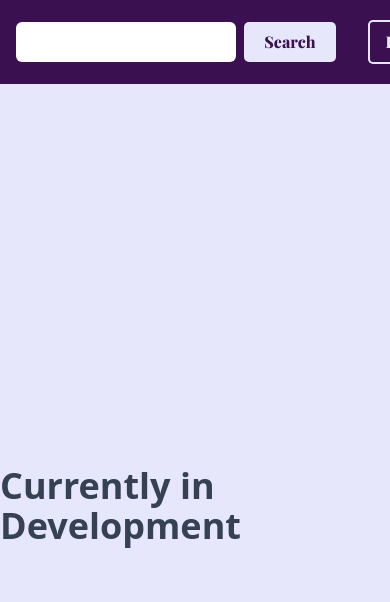
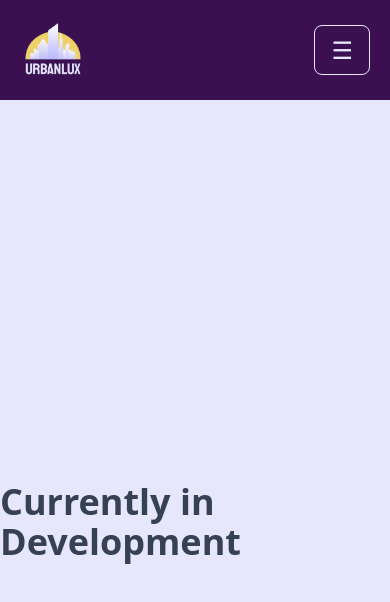
Before and after one commit to jeetchauhan123/UrbanLUX, a React (Vite) app in the folder frontend/: page /product/sales in a window 390 px wide. Shown: the top 602 px of the page. Built offline with nearby package versions, Linux system fonts and the light colour scheme; a web font is replaced by a local one.

Commit message:
Update Navbar.jsx

```diff
--- a/frontend/src/pages/components/Navbar.jsx
+++ b/frontend/src/pages/components/Navbar.jsx
@@ -47,7 +47,23 @@ const Navbar = () => {
 
     return (
         <div>
-            <nav className=" h-[10vh] w-full bg-[#3a1051] flex justify-center items-center">
+            {/* navbar */}
+            <nav className="flex flex-row justify-between w-[100vw] sm:hidden bg-[#3a1051]">
+                <div className="flex flex-row  justify-center items-center h-full gap-3 rounded-[5px] ">
+                    <NavLink to={"/home"} className="">
+                        <img
+                            src="/./logo/light-nobg.png"
+                            alt="Dark"
+                            className="h-15 rounded-[5px] m-5"
+                        />
+                    </NavLink>
+                    {/* <img src="./logo/image-Photoroom (1).png" alt="" /> */}
+                </div>
+                <button className="mx-5 my-auto px-4 py-2 text-2xl text-[#e7e7fc] border rounded-lg">☰</button>
+            </nav>
+
+            {/* tab/laptop view */}
+            <nav className=" h-[10vh] w-full bg-[#3a1051] hidden sm:flex justify-center items-center">
                 <div className="w-11/12 flex justify-between items-center">
                     {/* logo icon */}
                     <div className="flex items-center h-full gap-3 rounded-[5px] ">
@@ -55,15 +71,15 @@ const Navbar = () => {
                             <img
                                 src="/./logo/light-nobg.png"
                                 alt="Light_Close"
-                                className="h-18 rounded-[5px]"
+                                className="h-15 lg:h-18 rounded-[5px]"
                             />
                         </NavLink>
                         {/* <img src="./logo/image-Photoroom (1).png" alt="" /> */}
                     </div>
 
                     {/* navigation links */}
-                    <div className="hidden md:flex lighttxt h-10/12">
-                        <ul className="font2 flex gap-5 text-[1.5rem] justify-center items-center h-full">
+                    <div className="hidden sm:flex lighttxt h-10/12">
+                        <ul className="font2 flex gap-3 lg:gap-5 text-[1.3rem] md:text-[1.3rem] lg:text-[1.5rem] justify-center items-center h-full">
                             <li className="relative h-full">
                                 <NavLink to="/product/category">
                                     <span className="navhovercox py-5">Categories</span>
@@ -79,11 +95,11 @@ const Navbar = () => {
                                     <span className="navhovercox py-5">Trending</span>
                                 </NavLink>
                             </li>
-                            <li className="relative h-full">
+                            {/* <li className="relative h-full">
                                 <NavLink to="/product/sales">
                                     <span className="navhovercox py-5">Sales</span>
                                 </NavLink>
-                            </li>
+                            </li> */}
                             <li className="relative h-full">
                                 <NavLink to="/about">
                                     <span className="navhovercox py-5">About</span>
@@ -93,30 +109,30 @@ const Navbar = () => {
                     </div>
 
                     {/* search bar */}
-                    <div className="flex flex-row items-center font2 gap-2">
+                    <div className="flex flex-row items-center font2 gap-0 lg:gap-2">
                         <input
                             type="text"
                             name="search"
                             id="search"
-                            className="bg-white rounded-md h-10 w-55"
+                            className="bg-white rounded-md h-8 lg:h-10 w-30 lg:w-50 py-2 px-2 hidden md:block text-sm"
                         />
                         <button
                             type="button"
-                            className="text-[#3a1051] bg-[#e7e7fc] px-5 py-2 rounded-[5px] font-extrabold cursor-pointer hover:bg-[#d8d8f9]"
+                            className="text-[#3a1051] bg-[#e7e7fc] px-2 py-1.5 lg:px-5 lg:py-2 rounded-[5px] font-extrabold cursor-pointer hover:bg-[#d8d8f9] hidden md:block text-sm "
                         >
                             Search
                         </button>
                     </div>
 
                     {/* wishlist and cart icons and authentication button */}
-                    <div className="flex flex-row items-center font2 gap-4">
+                    <div className="flex flex-row items-center font2 gap-2 md:gap-2 lg:gap-4">
                         {/* wishlist icon */}
                         <NavLink to="/wishlist">
                             <img
                                 src="/./wishlist.png"
                                 alt=""
                                 title="Wishlist"
-                                className="h-8 w-8 cursor-pointer hover:scale-110 transition-transform duration-200"
+                                className="h-7 w-7 md:h-7 md:w-7 lg:h-8 lg:w-8 cursor-pointer hover:scale-110 transition-transform duration-200"
                             />
                         </NavLink>
                         {/* cart icon */}
@@ -125,7 +141,7 @@ const Navbar = () => {
                                 src="/./cart.png"
                                 alt="Cart"
                                 title="Cart"
-                                className="h-8 w-8 cursor-pointer hover:scale-110 transition-transform duration-200"
+                                className="h-7 w-7 md:h-7 md:w-7 lg:h-8 lg:w-8 cursor-pointer hover:scale-110 transition-transform duration-200"
                             />
                         </NavLink>
 
@@ -135,7 +151,7 @@ const Navbar = () => {
                                 <>
                                     <button
                                         onClick={() => navigate("/log-in")}
-                                        className="border-2 border-[#e7e7fc] text-[#e7e7fc] px-4 py-2 rounded-[5px] hover:bg-[#e7e7fc] hover:text-[#3a1051] font-extrabold transition-all duration-200 cursor-pointer"
+                                        className="border-2 border-[#e7e7fc] text-[#e7e7fc] px-3 py-1.5 md:px-3 md:py-2 lg:px-4 lg:py-2 rounded-[5px] hover:bg-[#e7e7fc] hover:text-[#3a1051] font-extrabold transition-all duration-200 cursor-pointer text-md lg:text-md"
                                     >
                                         Login
                                     </button>
@@ -159,7 +175,7 @@ const Navbar = () => {
                                             src={imageLink.image}
                                             alt="account"
                                             title="Profile"
-                                            className="h-10 cursor-pointer rounded-[50%]"
+                                            className="h-10 cursor-pointer rounded-[50%] max-h-[50px]"
                                         />
                                     </button>
                                 </div>
```
